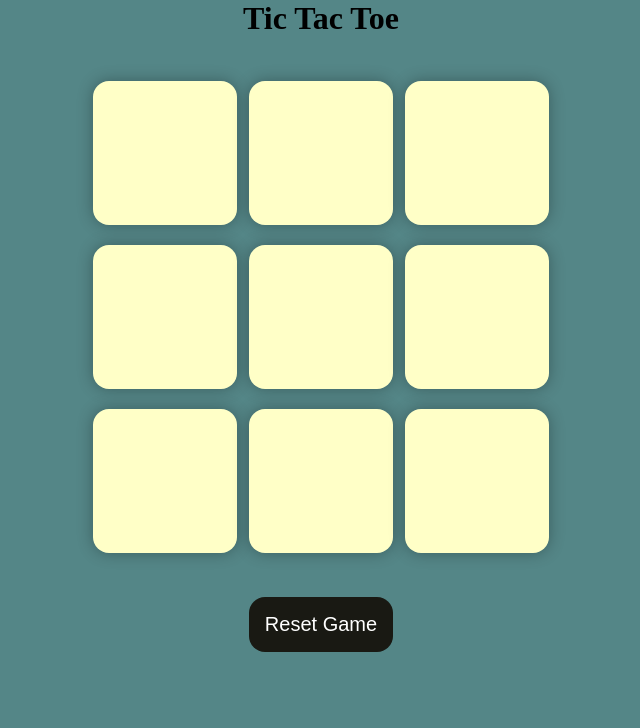
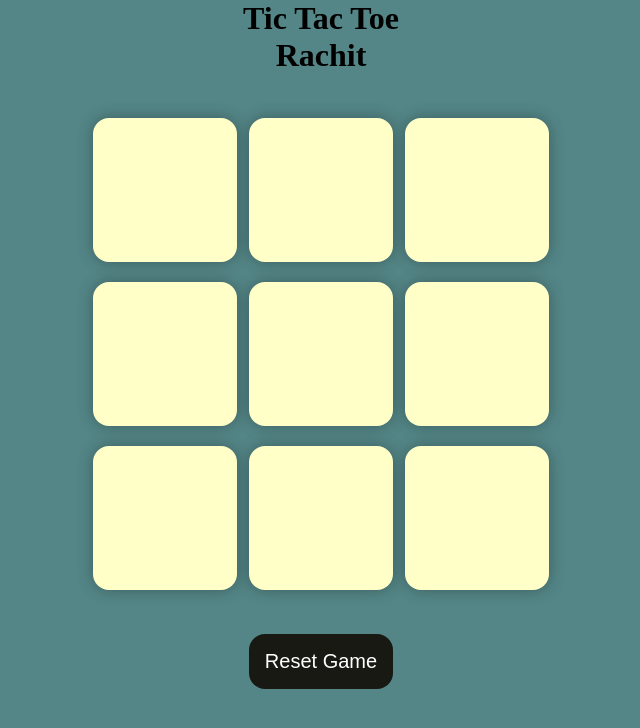
Before and after one commit to rachitvohra23/Tic-Tac-Toe, a plain HTML site: page index.html in a window 1280 px wide. Shown: the whole page, without its empty margins (319-959 px from the left). Drawn offline with Linux system fonts and the light colour scheme.

Commit message:
wrote my name

```diff
--- a/index.html
+++ b/index.html
@@ -13,6 +13,8 @@
     </div>
     <main>
       <h1>Tic Tac Toe</h1>
+      <h1>Rachit</h1>
+
       <div class="container">
         <div class="game">
           <button class="box"></button>
```
